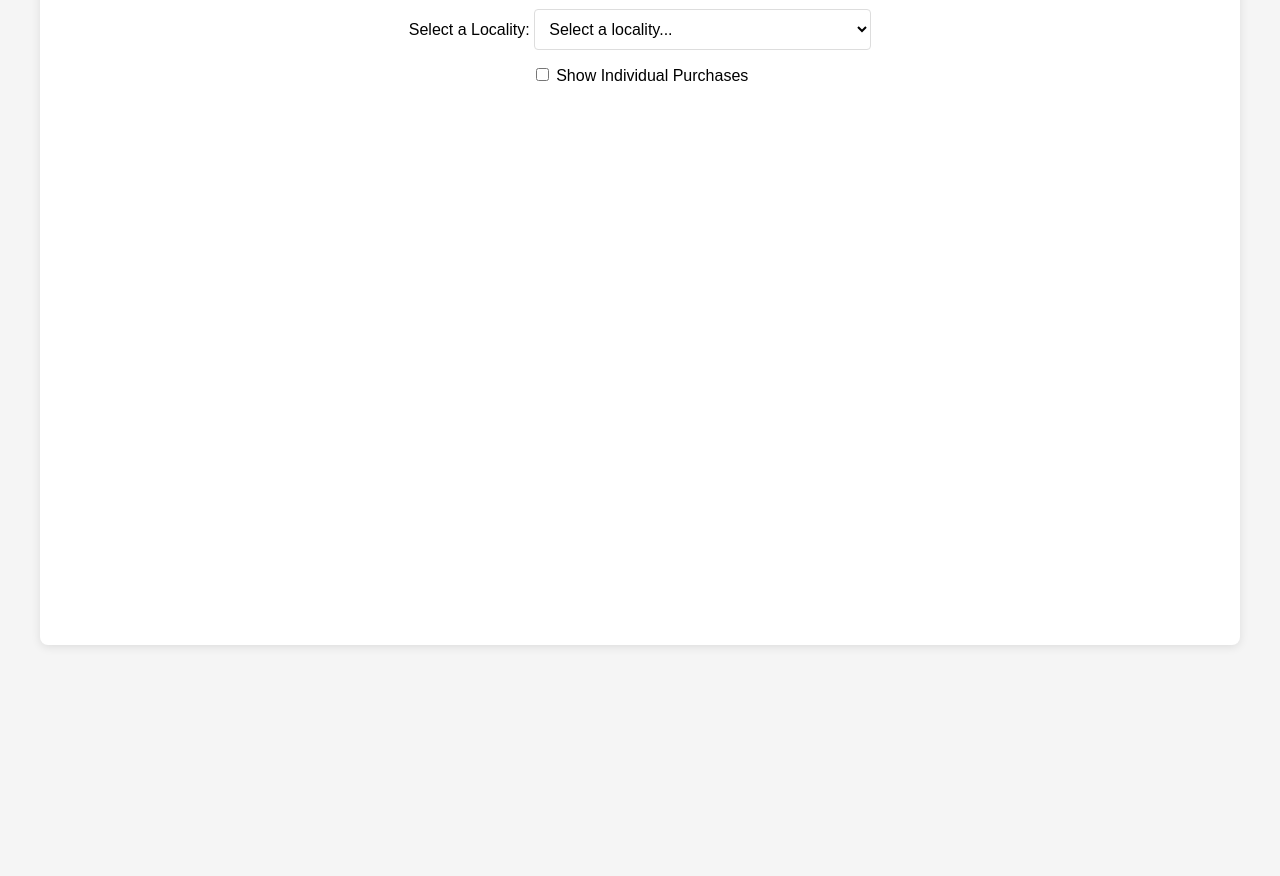
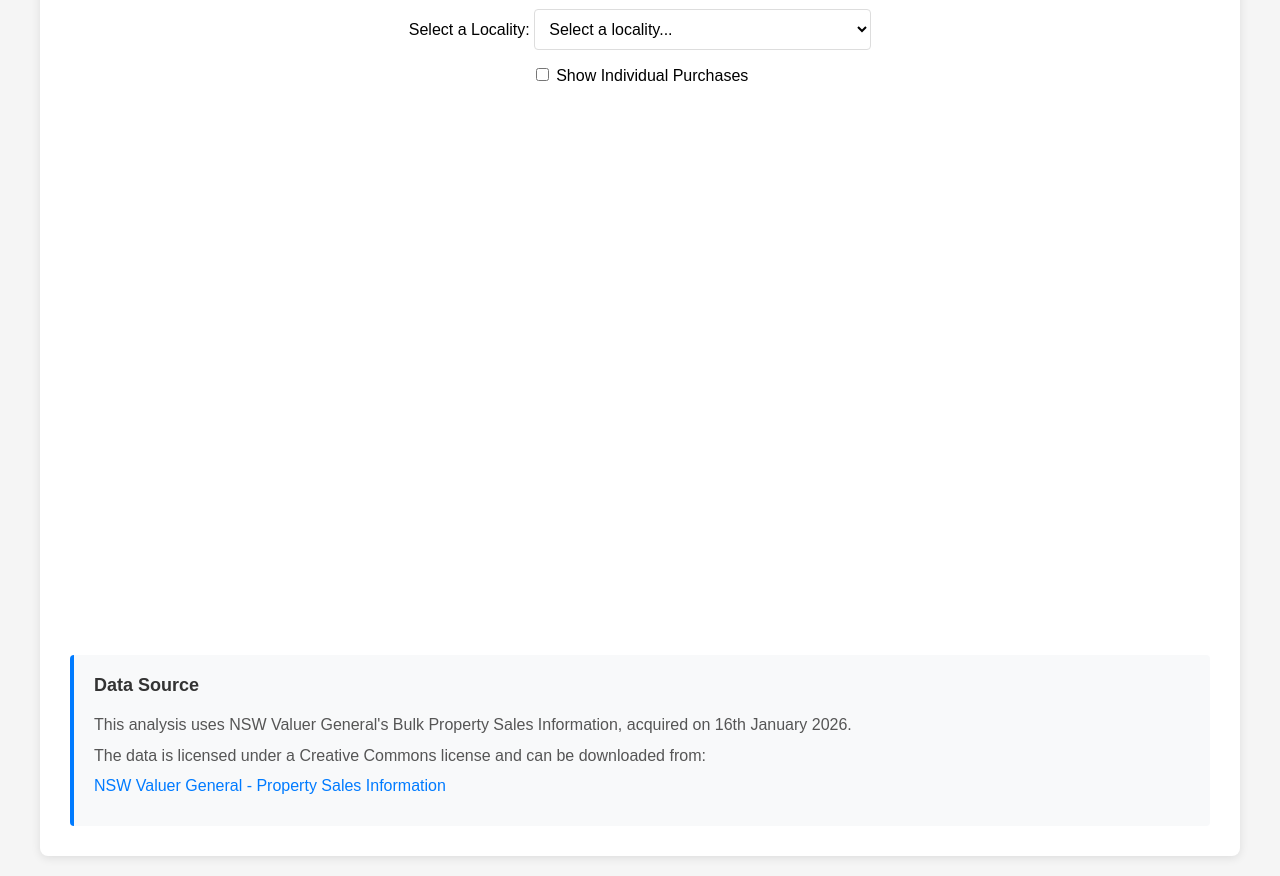
Before and after one commit to reductor/nswproperty, a plain HTML site: page index.html in a window 1280 px wide. Shown: the part 129-1005 px from the top of the page. Before the commit the page ends 800 px from the top, so only its background shows below. Drawn offline with nearby package versions, Linux system fonts and the light colour scheme.

Commit message:
Add data source information

```diff
--- a/index.html
+++ b/index.html
@@ -94,6 +94,35 @@
             margin: 20px 0;
             display: none;
         }
+        .attribution {
+            margin-top: 40px;
+            padding: 20px;
+            background-color: #f8f9fa;
+            border-left: 4px solid #007bff;
+            border-radius: 4px;
+        }
+        .attribution h3 {
+            margin-top: 0;
+            color: #333;
+            font-size: 18px;
+        }
+        .attribution p {
+            margin: 8px 0;
+            color: #555;
+            line-height: 1.4;
+        }
+        .attribution a {
+            color: #007bff;
+            text-decoration: none;
+        }
+        .attribution a:hover {
+            text-decoration: underline;
+        }
+        .attribution em {
+            font-style: italic;
+            color: #666;
+            font-size: 14px;
+        }
     </style>
 </head>
 <body>
@@ -146,6 +175,13 @@
 
         <div class="chart-container">
             <canvas id="priceChart"></canvas>
+        </div>
+
+        <div class="attribution">
+            <h3>Data Source</h3>
+            <p>This analysis uses NSW Valuer General's Bulk Property Sales Information, acquired on 16th January 2026.</p>
+            <p>The data is licensed under a Creative Commons license and can be downloaded from:</p>
+            <p><a href="https://valuation.property.nsw.gov.au/embed/propertySalesInformation" target="_blank">NSW Valuer General - Property Sales Information</a></p>
         </div>
     </div>
 
```
